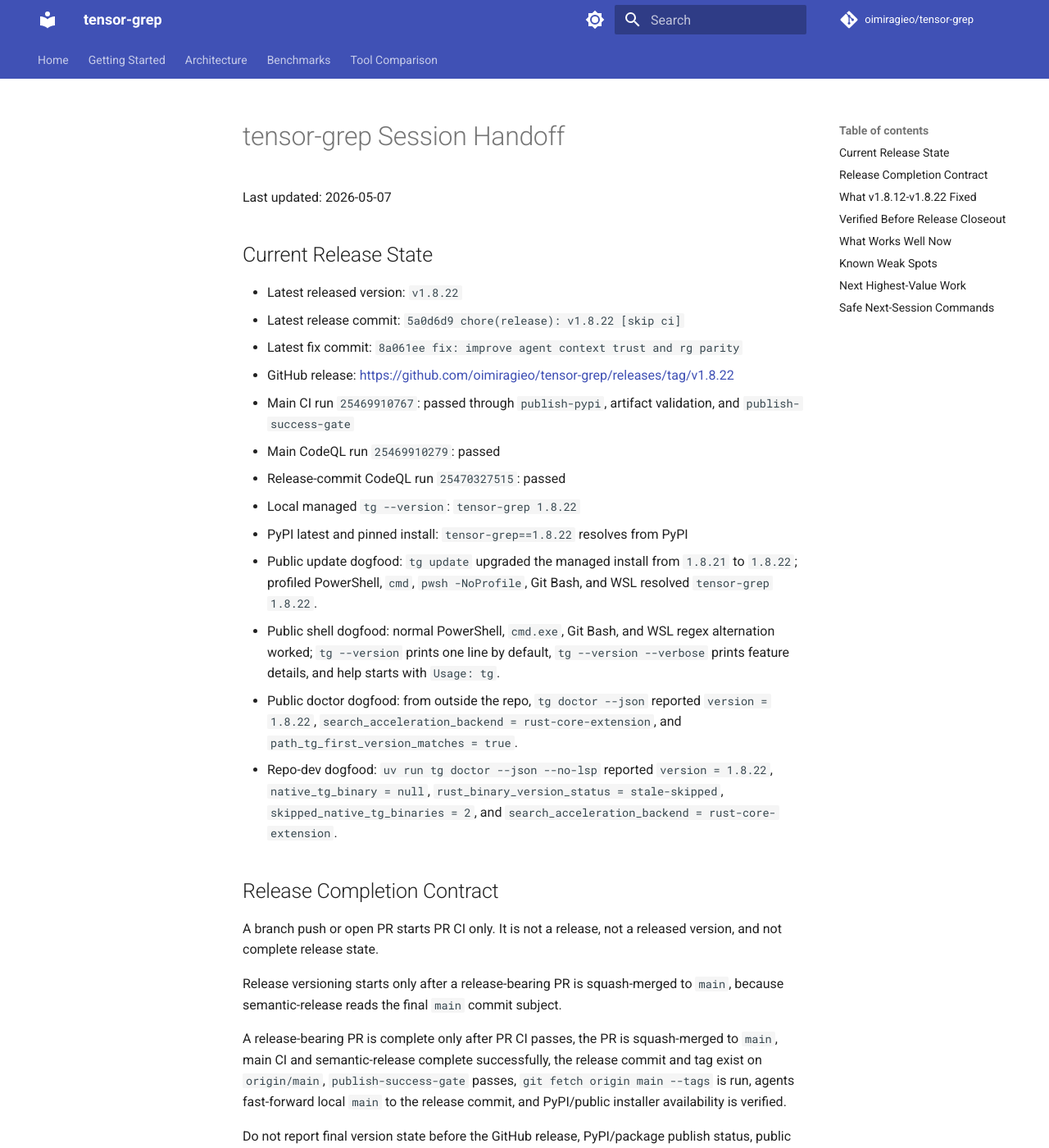
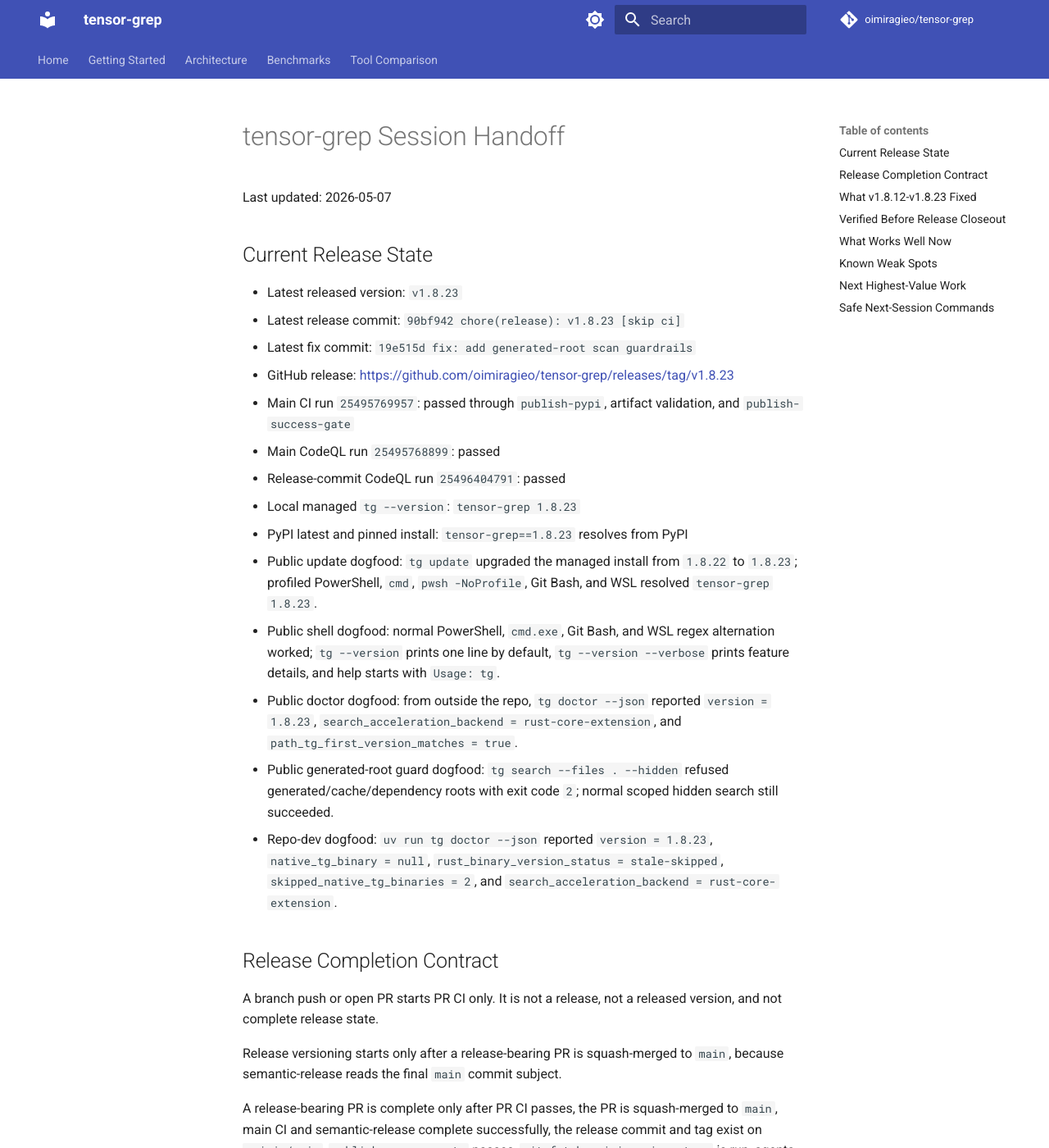
Before and after one commit to oimiragieo/tensor-grep, an MkDocs documentation site: the page built from docs/SESSION_HANDOFF.md, in a window 1280 px wide and 1400 px high. Shown: the whole window at 82% size. Built offline with MkDocs 1.6.1 and Material for MkDocs 9.7.7, drawn with Linux system fonts in a browser that asks for light colours; comment, search, counter and statistics services are not loaded; some of the changed text lies outside the part shown.

Commit message:
docs: update v1.8.23 handoff and skill guidance

```diff
--- a/docs/SESSION_HANDOFF.md
+++ b/docs/SESSION_HANDOFF.md
@@ -4,19 +4,20 @@
 
 ## Current Release State
 
-- Latest released version: `v1.8.22`
-- Latest release commit: `5a0d6d9 chore(release): v1.8.22 [skip ci]`
-- Latest fix commit: `8a061ee fix: improve agent context trust and rg parity`
-- GitHub release: <https://github.com/oimiragieo/tensor-grep/releases/tag/v1.8.22>
-- Main CI run `25469910767`: passed through `publish-pypi`, artifact validation, and `publish-success-gate`
-- Main CodeQL run `25469910279`: passed
-- Release-commit CodeQL run `25470327515`: passed
-- Local managed `tg --version`: `tensor-grep 1.8.22`
-- PyPI latest and pinned install: `tensor-grep==1.8.22` resolves from PyPI
-- Public update dogfood: `tg update` upgraded the managed install from `1.8.21` to `1.8.22`; profiled PowerShell, `cmd`, `pwsh -NoProfile`, Git Bash, and WSL resolved `tensor-grep 1.8.22`.
+- Latest released version: `v1.8.23`
+- Latest release commit: `90bf942 chore(release): v1.8.23 [skip ci]`
+- Latest fix commit: `19e515d fix: add generated-root scan guardrails`
+- GitHub release: <https://github.com/oimiragieo/tensor-grep/releases/tag/v1.8.23>
+- Main CI run `25495769957`: passed through `publish-pypi`, artifact validation, and `publish-success-gate`
+- Main CodeQL run `25495768899`: passed
+- Release-commit CodeQL run `25496404791`: passed
+- Local managed `tg --version`: `tensor-grep 1.8.23`
+- PyPI latest and pinned install: `tensor-grep==1.8.23` resolves from PyPI
+- Public update dogfood: `tg update` upgraded the managed install from `1.8.22` to `1.8.23`; profiled PowerShell, `cmd`, `pwsh -NoProfile`, Git Bash, and WSL resolved `tensor-grep 1.8.23`.
 - Public shell dogfood: normal PowerShell, `cmd.exe`, Git Bash, and WSL regex alternation worked; `tg --version` prints one line by default, `tg --version --verbose` prints feature details, and help starts with `Usage: tg`.
-- Public doctor dogfood: from outside the repo, `tg doctor --json` reported `version = 1.8.22`, `search_acceleration_backend = rust-core-extension`, and `path_tg_first_version_matches = true`.
-- Repo-dev dogfood: `uv run tg doctor --json --no-lsp` reported `version = 1.8.22`, `native_tg_binary = null`, `rust_binary_version_status = stale-skipped`, `skipped_native_tg_binaries = 2`, and `search_acceleration_backend = rust-core-extension`.
+- Public doctor dogfood: from outside the repo, `tg doctor --json` reported `version = 1.8.23`, `search_acceleration_backend = rust-core-extension`, and `path_tg_first_version_matches = true`.
+- Public generated-root guard dogfood: `tg search --files . --hidden` refused generated/cache/dependency roots with exit code `2`; normal scoped hidden search still succeeded.
+- Repo-dev dogfood: `uv run tg doctor --json` reported `version = 1.8.23`, `native_tg_binary = null`, `rust_binary_version_status = stale-skipped`, `skipped_native_tg_binaries = 2`, and `search_acceleration_backend = rust-core-extension`.
 
 ## Release Completion Contract
 
@@ -30,7 +31,7 @@
 
 For docs/test/chore-only work, use a non-release PR title, wait for PR CI, and merge only when requested or clearly required. After merge, main CI should pass, but semantic-release should skip release publishing.
 
-## What v1.8.12-v1.8.22 Fixed
+## What v1.8.12-v1.8.23 Fixed
 
 - Windows `--files-with-matches` no longer expands huge candidate file lists into the ripgrep subprocess argv, avoiding `WinError 206`.
 - No-path `--files-with-matches` now preserves raw rg-style paths such as `AGENTS.md` instead of emitting `.\AGENTS.md`.
@@ -50,6 +51,7 @@
 - Default JSON/LLM context rendering preserves executable function body lines instead of reducing selected functions to signature-only output.
 - Validation plans report `validation_plan[].detection`, avoid npm/package-manager commands without `package.json` evidence, avoid Python test commands without Python/test/project evidence, and omit commands entirely when no runner evidence exists.
 - The validated compatibility set now covers deterministic `--files-with-matches --sort path`, `--files-without-match --sort path`, `--replace --sort path`, path separators on Windows, git ignored directories, binary exclusion by default, and match/no-match/parse-error/binary-skip exit-code behavior.
+- Unbounded broad generated-root scans now refuse hidden file-list requests and no-ignore/unrestricted fallback scans through generated/cache/dependency directories unless callers bound the scan with `--glob`, `--type`, or `--max-depth`, or explicitly opt in with `--allow-broad-generated-scan`.
 - Windows installers now uninstall the tensor-grep Python package that owns a stale `Python*\Scripts\tg.exe` when direct stale-launcher removal cannot clear a PATH shadow.
 - Python path-list output uses the UTF-8-safe stdout path and preserves discovery order for `--files-with-matches` fallback output.
 - PATH-entry scans skip inaccessible machine PATH directories instead of aborting installation after package install.
@@ -66,6 +68,7 @@
 - PR #42 `fix: polish CLI version help and doctor diagnostics`: merged and released as `v1.8.20`
 - PR #44 `fix: ignore stale native binaries in dev resolution`: merged and released as `v1.8.21`
 - PR #46 `fix: improve agent context trust and rg parity`: merged and released as `v1.8.22`
+- PR #54 `fix: add generated-root scan guardrails`: merged and released as `v1.8.23`
 - `uv run pytest tests/unit/test_install_scripts.py -q`: `18 passed` on the LF-shim fix branch
 - `uv run pytest tests/unit/test_cli_bootstrap.py tests/unit/test_cli_modes.py tests/unit/test_public_docs_governance.py -q`: `287 passed` on the CLI polish branch
 - PowerShell parser checks for `scripts/install.ps1` under both `pwsh` and Windows PowerShell: passed
@@ -75,23 +78,26 @@
 - `uv run mypy src/tensor_grep`: passed
 - `uv run pytest -q`: `1845 passed, 16 skipped`
 - `uv run pytest -q`: `1867 passed, 16 skipped` on the `v1.8.22` fix branch
+- `uv run pytest -q`: `1878 passed, 16 skipped` on the `v1.8.23` generated-root guard branch
+- `python scripts/agent_readiness.py --output artifacts/agent_readiness.json`: passed, including `broad-generated-scan-guard`
 - `python benchmarks/run_benchmarks.py --output artifacts/bench_run_benchmarks.json`: parity passed on all 10 rows; `check_regression.py --allow-env-mismatch` reported no tg benchmark regressions on the Python-version-mismatched host.
-- Main CI run `25469910767`: passed through `publish-pypi`, `validate-pypi-artifacts`, and `publish-success-gate`
-- Main CodeQL run `25469910279`: passed
-- Release-commit CodeQL run `25470327515`: passed
-- PyPI reports `tensor-grep 1.8.22` as latest and pinned `tensor-grep==1.8.22` resolves from PyPI.
-- Public `v1.8.22` update dogfood passed profiled PowerShell, `cmd`, `pwsh -NoProfile`, Git Bash, WSL version resolution, PowerShell alternation through the normal `tg` shim, `cmd.exe` double-quoted alternation, Git Bash alternation, WSL alternation search, script-friendly one-line version output, public `Usage: tg` help, and public doctor PATH-version parity.
+- Main CI run `25495769957`: passed through `publish-pypi`, `validate-pypi-artifacts`, and `publish-success-gate`
+- Main CodeQL run `25495768899`: passed
+- Release-commit CodeQL run `25496404791`: passed
+- PyPI reports `tensor-grep 1.8.23` as latest and pinned `tensor-grep==1.8.23` resolves from PyPI.
+- Public `v1.8.23` update dogfood passed profiled PowerShell, `cmd`, `pwsh -NoProfile`, Git Bash, WSL version resolution, public generated-root guard refusal, script-friendly one-line version output, public `Usage: tg` help, and public doctor PATH-version parity.
 
 ## What Works Well Now
 
 - Scoped text search, JSON, NDJSON, multi-root search, globs, `--column`, `--vimgrep`, `--path-separator`, `--type-list`, and invalid-regex diagnostics are stable enough for agent workflows.
-- Normal PowerShell `tg`, `cmd /c tg`, `pwsh -NoProfile -Command "tg ..."`, Git Bash `tg`, and WSL `tg` resolve the public `1.8.22` install on this host.
+- Normal PowerShell `tg`, `cmd /c tg`, `pwsh -NoProfile -Command "tg ..."`, Git Bash `tg`, and WSL `tg` resolve the public `1.8.23` install on this host.
 - `tg --version` is script-friendly by default; use `tg --version --verbose` for feature/SIMD/Arrow diagnostics.
 - Public help starts with `Usage: tg`, including `python -m tensor_grep --help` and installed command help paths.
 - `defs`, `source`, `refs`, `callers`, `context-render`, and `blast-radius` are useful for scoped repo navigation and planning.
 - Released context work tightens `context-render` / MCP trust: source-body evidence ranks natural queries, default LLM rendering preserves executable body lines, `context_consistency` reports seed/render/navigation agreement, and validation commands carry detection provenance.
 - Symbol outputs are compact on hits and no-matches; CommonJS symbol extraction and reference dedupe are materially improved.
 - Bounded blast-radius defaults and output-limit metadata make scoped impact checks safer for agent loops.
+- Unbounded broad generated-root searches refuse by default before walking generated/cache/dependency roots; use `--allow-broad-generated-scan` only when that large walk is intentional.
 - MCP entrypoint is present via `tg mcp --help`; MCP tool behavior is covered by the repo tests.
 - GPU devices are detected locally; GPU routing remains benchmark-governed and should not be marketed as automatic crossover.
 - `ast-grep` remains the structural-search feature/performance baseline; `tg run` is a useful validated slice, not full ast-grep equivalence.
@@ -125,7 +131,7 @@
 uv run tg --version
 uv run tg doctor --json
 python -m pip index versions tensor-grep --index-url https://pypi.org/simple --no-cache-dir
-gh release view v1.8.22 --json tagName,publishedAt,url
+gh release view v1.8.23 --json tagName,publishedAt,url
 python scripts/agent_readiness.py --output artifacts/agent_readiness.json
 tg --version
 cmd /c tg --version
```
Also changed, not shown: AGENTS.md (+11 -10 lines), README.md (+2 -2 lines), SKILL.md (+7 -7 lines), docs/CONTINUATION_PLAN.md (+8 -8 lines), docs/CONTRACTS.md (+1 -1 lines), 1 other file.
